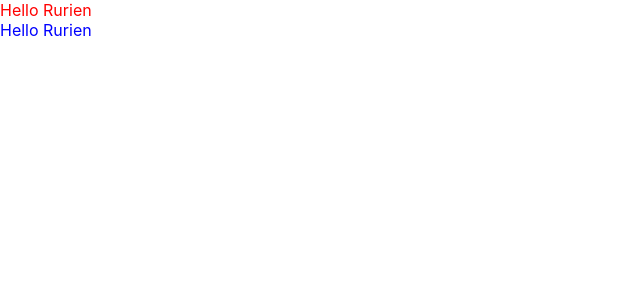
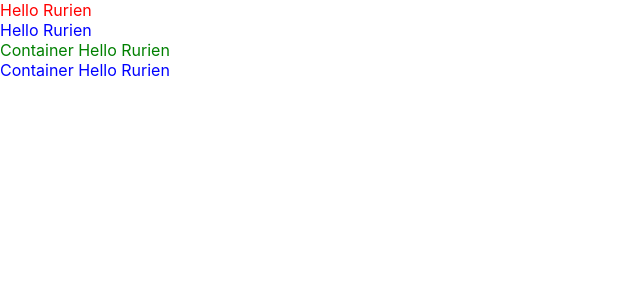
Before and after one commit to Rurien1124/react-typescript-basic, a React (Create React App) app: page / in a window 1280 px wide. Shown: the top 300 px of the page, without its empty margins (0-640 px from the left). Built offline with nearby package versions, Linux system fonts and the light colour scheme.

Commit message:
Add props with styled container

```diff
--- a/src/App.tsx
+++ b/src/App.tsx
@@ -1,10 +1,13 @@
-import {Hello} from "./props/Hello";
+import React from 'react';
+import { ContainerHello, Hello } from './props/Hello';
 
 function App() {
   return (
     <div>
-      <Hello name={'Rurien'} color={'red'}/>
-      <Hello name={'Rurien'}/>
+      <Hello name={'Rurien'} color={'red'} />
+      <Hello name={'Rurien'} />
+      <ContainerHello name={'Rurien'} color={'green'} />
+      <ContainerHello name={'Rurien'} />
     </div>
   );
 }
--- a/src/props/Hello.tsx
+++ b/src/props/Hello.tsx
@@ -1,8 +1,23 @@
-interface Props {
+import React from 'react';
+import styled from '@emotion/styled';
+
+interface HelloProps {
   name: string;
   color?: string;
 }
 
-export const Hello = ({name, color = 'blue'}: Props) => {
-  return <div style={{color}}>Hello {name}</div>;
+interface ContainerHelloProps {
+  color?: string;
+}
+
+const Container = styled.div<ContainerHelloProps>`
+  color: ${(props) => props.color};
+`;
+
+export const Hello = ({ name, color = 'blue' }: HelloProps) => {
+  return <div style={{ color }}>Hello {name}</div>;
 };
+
+export const ContainerHello = ({ name, color = 'blue' }: HelloProps) => {
+  return <Container color={color}>Container Hello {name}</Container>;
+};
```
